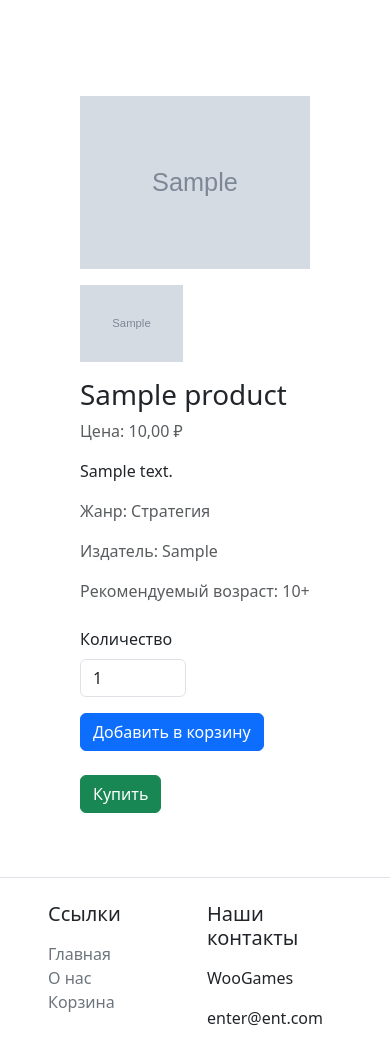
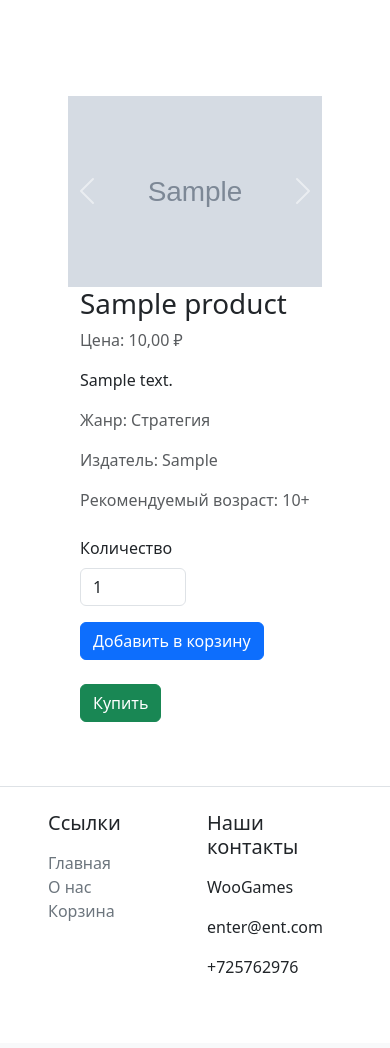
Before and after one commit to Asgef/gwent_website, a Django app: page /collections/1/ in a window 390 px wide. Shown: the part 57-1105 px from the top of the page. After the commit the page ends 1030 px from the top, so only its background shows below. Run offline with Django 5.2, Linux system fonts and the light colour scheme; tables that the repository leaves empty hold one stand-in row (values such as "Sample post"); grey boxes marked "Sample" are stand-in pictures; some libraries are stand-ins or nearby versions.

Commit message:
Adjust the dynamics of elements when the screen width decreases

```diff
--- a/game_gwent/catalog/models.py
+++ b/game_gwent/catalog/models.py
@@ -52,5 +52,5 @@ class ProductImage(models.Model):
     )
 
     class Meta:  # noqa: D106
-        verbose_name = "Галерея"
+        verbose_name = "Галереи для игры"
         verbose_name_plural = 'Галереи'
--- a/game_gwent/templates/catalog/product_show.html
+++ b/game_gwent/templates/catalog/product_show.html
@@ -5,29 +5,51 @@
 {% block content %}
 <div class="container-fluid mt-5">
   <div class="row px-5 pt-5 pb-3 mx-2">
-    <!-- Область для картинок занимает 8 колонок -->
-    <div class="col-md-8 px-0">
+    <!-- Область для картинок -->
+    <div class="col-lg-8 col-md-6 px-0">
       {% if product.main_image %}
       <!-- Основная обложка продукта -->
-      <div class="container">
+      <div class="container d-none d-md-block">
         <img src="{{ product.main_image.url }}" class="img-fluid mb-3" alt="{{ product.title }}">
 
-        <!-- Галерея изображений -->
+        <!-- Галерея изображений для экранов больше 767px -->
         <div class="row">
           {% for image in images %}
-          <div class="col-6 mb-3">
+          <div class="col-lg-6 col-md-12 mb-3">
             <img src="{{ image.image.url }}" class="img-fluid" alt="{{ product.title }}">
           </div>
           {% endfor %}
         </div>
+      </div>
+
+      <!-- Карусель для экранов меньше 767px -->
+      <div id="imageCarousel" class="carousel slide d-md-none" data-bs-ride="carousel">
+        <div class="carousel-inner">
+          <div class="carousel-item active">
+            <img src="{{ product.main_image.url }}" class="d-block w-100" alt="{{ product.title }}">
+          </div>
+          {% for image in images %}
+          <div class="carousel-item">
+            <img src="{{ image.image.url }}" class="d-block w-100" alt="{{ product.title }}">
+          </div>
+          {% endfor %}
+        </div>
+        <button class="carousel-control-prev" type="button" data-bs-target="#imageCarousel" data-bs-slide="prev">
+          <span class="carousel-control-prev-icon" aria-hidden="true"></span>
+          <span class="visually-hidden">Previous</span>
+        </button>
+        <button class="carousel-control-next" type="button" data-bs-target="#imageCarousel" data-bs-slide="next">
+          <span class="carousel-control-next-icon" aria-hidden="true"></span>
+          <span class="visually-hidden">Next</span>
+        </button>
       </div>
       {% else %}
       <div class="bg-dark mx-auto" style="width: 100%; height: 400px;"></div>
       {% endif %}
     </div>
 
-    <!-- Область для текста занимает 4 колонки -->
-    <div class="col-md-4">
+    <!-- Область для текста -->
+    <div class="col-lg-4 col-md-6">
       <h1>{{ product.title }}</h1>
       <p class="text-muted">Цена: {{ product.price }} ₽</p>
       <p>{{ product.description }}</p>
```
Also changed, not shown: game_gwent/static/game_gwent/css/product.css (line endings or trailing spaces).
